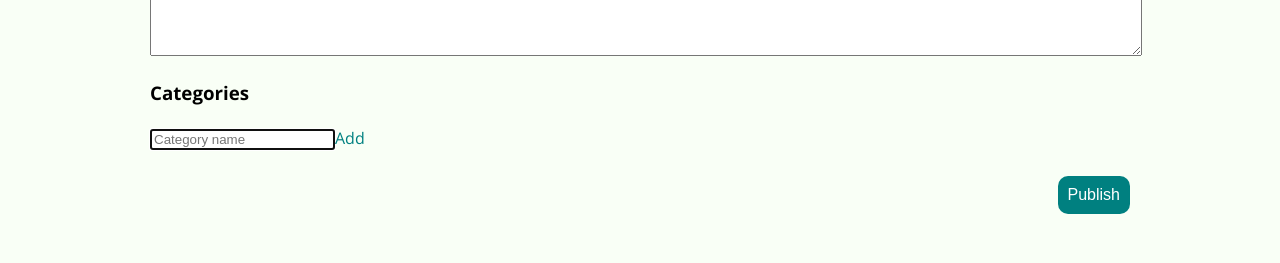
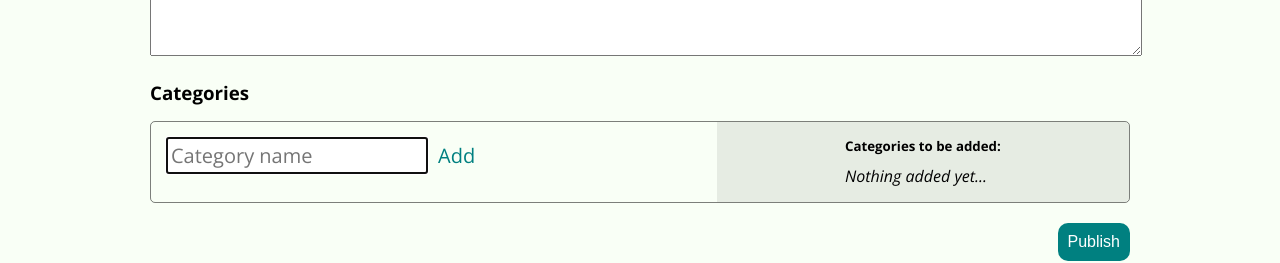
Before and after one commit to AndrewJFleming/purgation-react-blog, a React (Create React App) app in the folder client/: page /write in a window 1280 px wide. Shown: the part 616-879 px from the top of the page. Built offline with nearby package versions, Linux system fonts and the light colour scheme; sample sign-in values are in the browser's storage.

Commit message:
Add "Nothing added yet..." prompt and style category section of Write component.

```diff
--- a/client/src/pages/Write/Write.css
+++ b/client/src/pages/Write/Write.css
@@ -59,21 +59,65 @@
   height: 20vh;
 }
 
-.writeCats {
-  padding-left: 0px;
+.addCatWrapper {
+  display: flex;
+  justify-content: space-between;
+  border: 1px solid rgb(0, 0, 0, 0.5);
+  border-radius: 5px;
 }
-.writeCats li {
+
+.addCatLeft {
+  padding: 15px;
+  flex-grow: 1;
+}
+
+.addCatRight {
+  display: flex;
+  justify-content: center;
+  flex-grow: 1;
+  background-color: rgb(0, 0, 0, 0.075);
+  border-radius: 0px 5px 5px 0px;
+}
+
+.catList {
+  padding: 15px;
+}
+.catList h5 {
+  margin-bottom: 10px;
+}
+.catList li {
   list-style-type: none;
 }
-.writeCats label {
+.catList label {
   padding-left: 5px;
 }
 
-.showNewCat {
+.noCats {
+  font-style: italic;
+}
+
+.writeCatIcon {
+  cursor: pointer;
+  color: rgb(187, 71, 51);
+}
+
+.addCatInput {
+  font-family: "Open Sans", sans-serif;
+  font-size: 20px;
+  padding: 3px;
+}
+
+.addCat {
   font-family: "Open Sans", sans-serif;
   color: teal;
+  font-size: 20px;
+
+  padding-left: 10px;
+  cursor: pointer;
+}
+
+.existsPrompt {
   line-height: 35px;
-  cursor: pointer;
 }
 
 .writeSubmit {
--- a/client/src/pages/Write/Write.jsx
+++ b/client/src/pages/Write/Write.jsx
@@ -100,28 +100,51 @@ export default function Write() {
         </div>
         <div className="writeFormGroup">
           <h3>Categories</h3>
+          <div className="addCatWrapper">
+            <div className="addCatLeft">
               <input
                 type="text"
                 placeholder="Category name"
-            className="NewCatInput"
+                className="addCatInput"
                 value={newCategory}
                 autoFocus={true}
                 onChange={(e) => setNewCategory(e.target.value)}
               />
-          <span className="showNewCat" onClick={() => handlePush(newCategory)}>
+              <span className="addCat" onClick={() => handlePush(newCategory)}>
                 Add
               </span>
-          {categories.map((cat) => (
+              {existsPrompt && (
+                <p className="existsPrompt">Already exists...</p>
+              )}
+            </div>
+            <div className="addCatRight">
+              <ul className="catList">
+                <h5>Categories to be added:</h5>
+                {categories.length ? (
+                  categories.map((cat) => (
                     <li>
                       <i
-                className="singlePostIcon far fa-trash-alt"
+                        className="writeCatIcon far fa-trash-alt"
                         onClick={() => handleDelete(cat)}
                       ></i>
-              {cat}
+                      <label>{cat}</label>
                     </li>
-          ))}
-          {existsPrompt && <p>Already exists...</p>}
-          <ul className="writeCats"></ul>
+                  ))
+                ) : (
+                  <p className="noCats">Nothing added yet...</p>
+                )}
+                {/* {categories.map((cat) => (
+                  <li>
+                    <i
+                      className="writeCatIcon far fa-trash-alt"
+                      onClick={() => handleDelete(cat)}
+                    ></i>
+                    <label>{cat}</label>
+                  </li>
+                ))} */}
+              </ul>
+            </div>
+          </div>
         </div>
         <div className="writeFormGroup writeSubmit">
           <button className="writeSubmit" type="submit">
```
Lines whose indentation alone changed are shown as unchanged.
